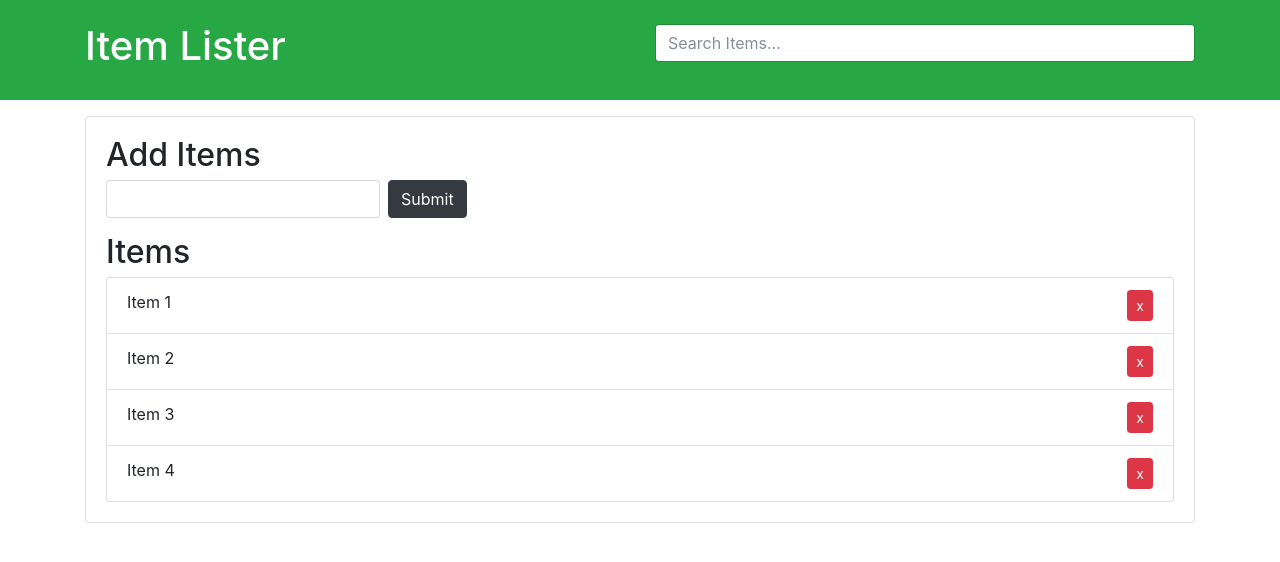
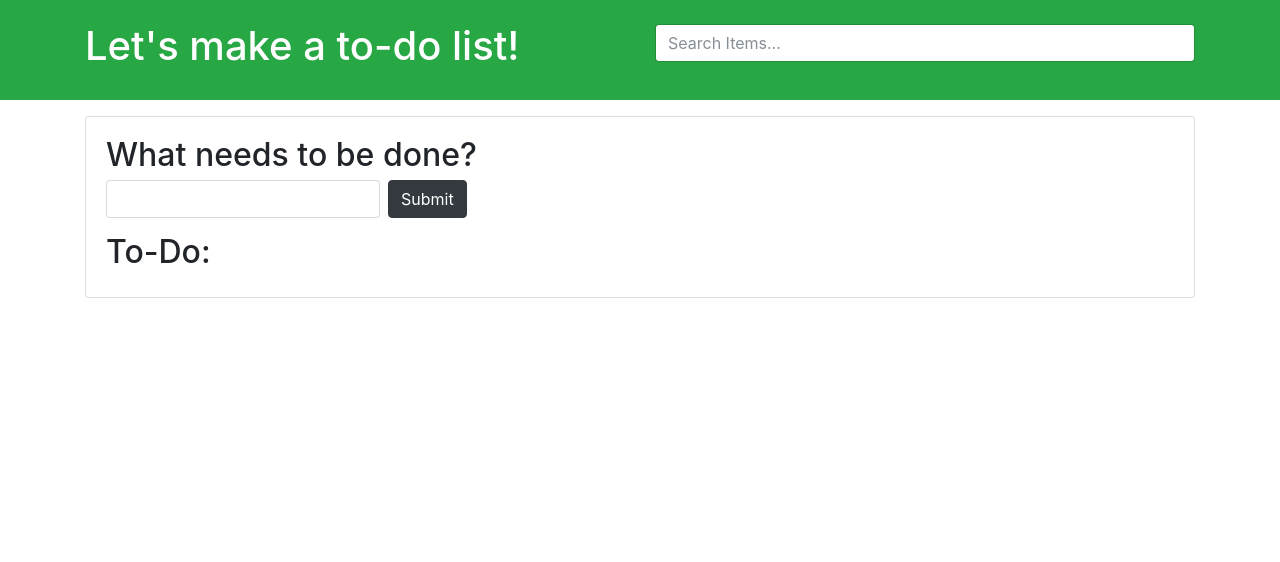
Before and after one commit to SavannaMarie/PracticeJS, a plain HTML site: page index.html in a window 1280 px wide. Drawn offline with nearby package versions, Linux system fonts and the light colour scheme.

```diff
--- a/index.html
+++ b/index.html
@@ -12,7 +12,7 @@
     <div class="container">
         <div class="row">
             <div class="col-md-6">
-                <h1 id="header-title">Item Lister <span style="display:none">123</span></h1>
+                <h1 id="header-title">Let's make a to-do list!<span style="display:none">123</span></h1>
             </div>
             <div class="col-md-6">
                     <input type="text" class="form-control" id="filter" placeholder="Search Items...">
@@ -23,17 +23,13 @@
   </header>
   <div class="container">
    <div id="main" class="card card-body">
-    <h2 class="title">Add Items</h2>
+    <h2 class="title">What needs to be done?</h2>
     <form id="addForm" class="form-inline mb-3">
       <input type="text" id="item" class="form-control mr-2" autocomplete="off">
       <input type="submit" class="btn btn-dark" value="Submit">
     </form>
-    <h2 class="title">Items</h2>
+    <h2 class="title">To-Do:</h2>
     <ul id="items" class="list-group">
-      <li class="list-group-item">Item 1 <button class="btn btn-danger btn-sm float-right delete">x</button></li>
-      <li class="list-group-item">Item 2 <button class="btn btn-danger btn-sm float-right delete">x</button></li>
-      <li class="list-group-item">Item 3 <button class="btn btn-danger btn-sm float-right delete">x</button></li>
-      <li class="list-group-item">Item 4 <button class="btn btn-danger btn-sm float-right delete">x</button></li>
     </ul>
    </div>
   </div>
```
